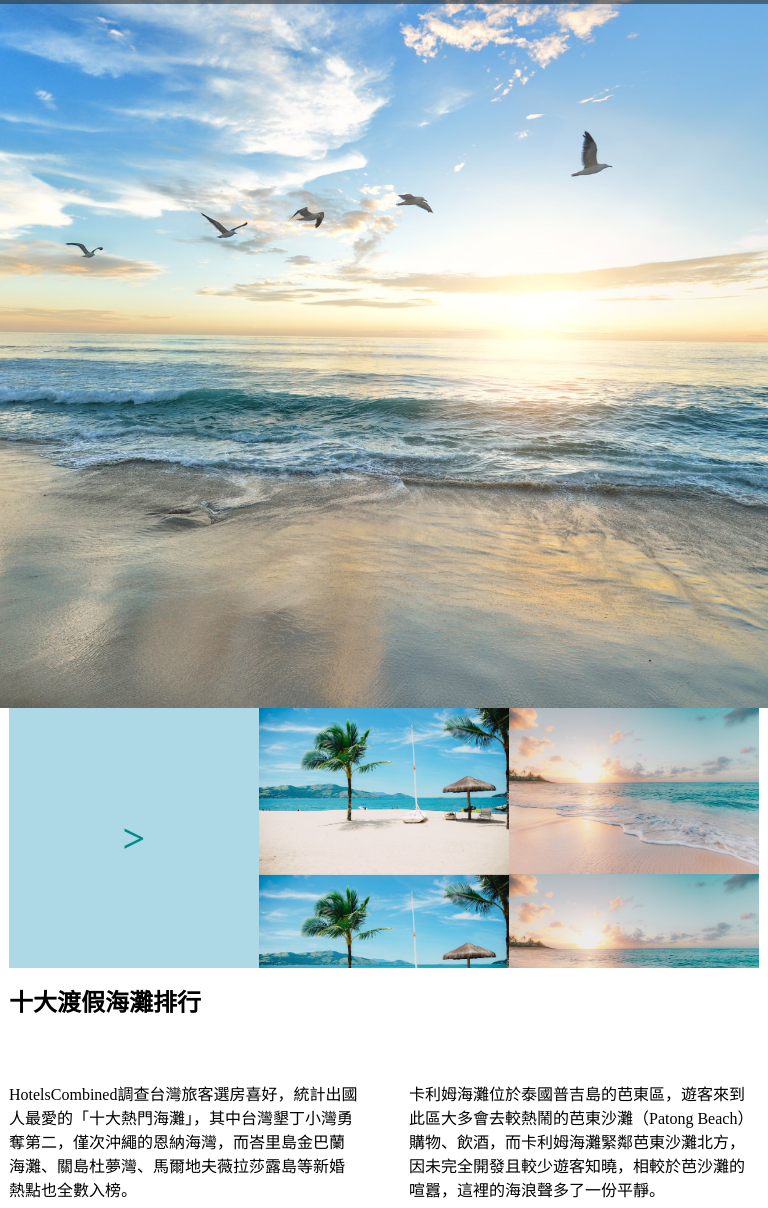
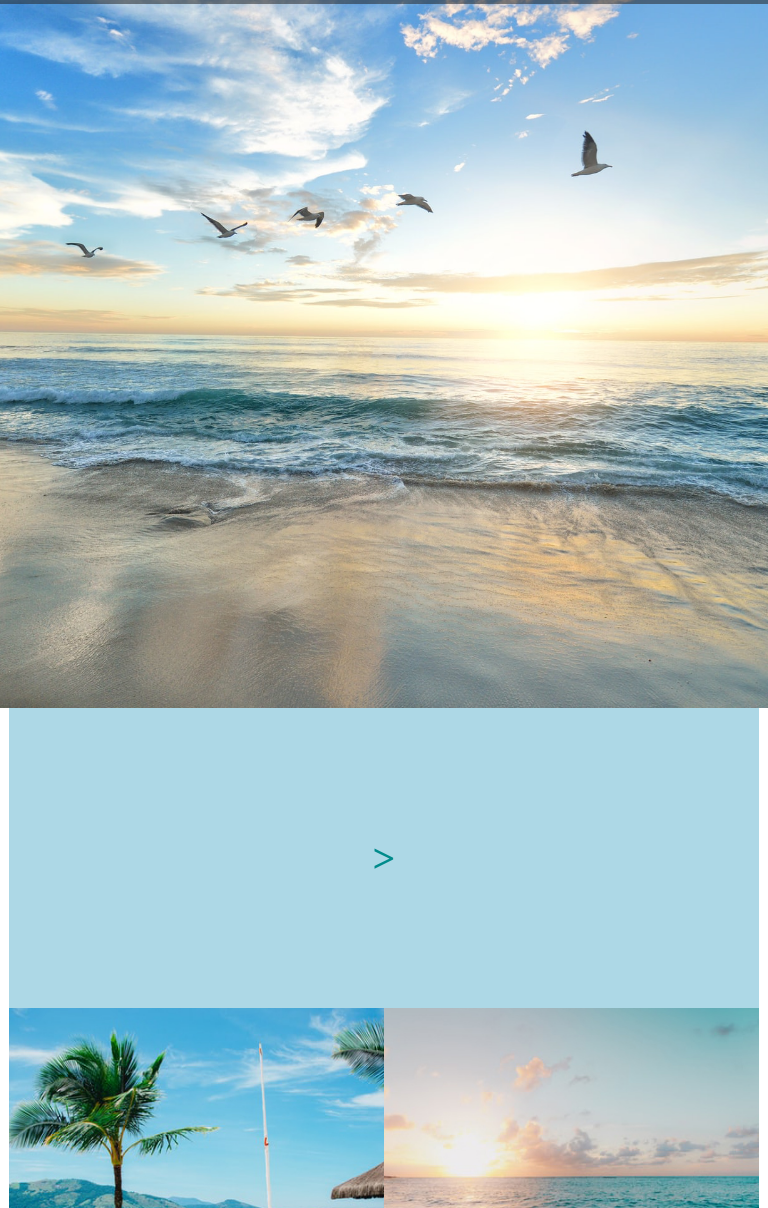
Before and after one commit to lay0020/Doris_RWD, a plain HTML site: page index.html in a window 768 px wide. Shown: the part 92-1300 px from the top of the page. Drawn offline with Linux system fonts and the light colour scheme.

Commit message:
調整平板RWD圖片格式

```diff
--- a/style.scss
+++ b/style.scss
@@ -118,6 +118,19 @@ nav {
 
     #picture {
         @include table-box();
+        grid-template-columns: repeat(2, 1fr);
+        div{
+            height: 300px;
+        }
+        div:nth-child(1){
+            grid-column: 1 / 3;
+        }
+        div:nth-child(2){
+            background-image: url(./img/p-beach-1.jpg);
+        }
+        div:nth-child(3){
+            background-image: url(./img/p-beach-2.jpg);
+        }
     }
 
     #content {
```
Also changed, not shown: style.css, 1 other file.
